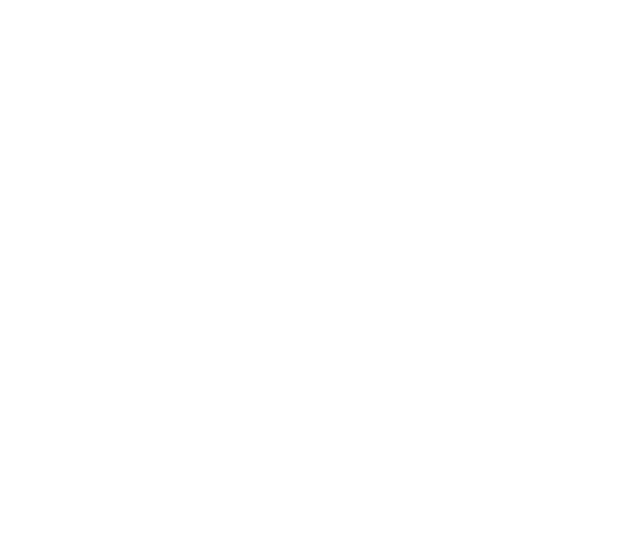
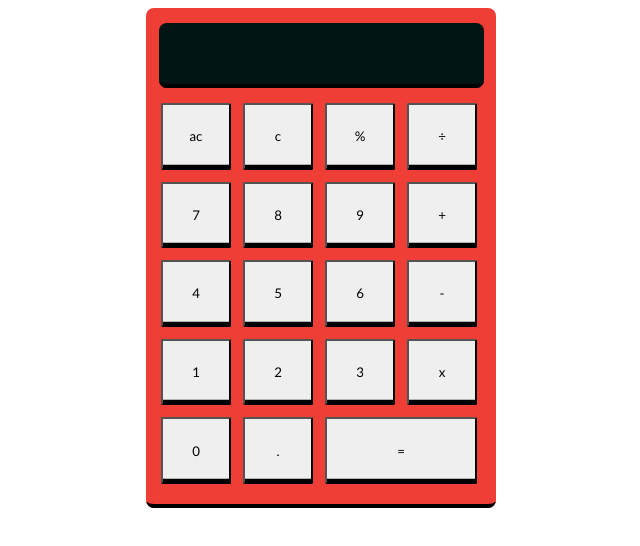
Before and after one commit to DiepvriesRisotto/calculator, a plain HTML site: page index.html in a window 1280 px wide. Shown: the whole page, without its empty margins (319-959 px from the left). Drawn offline with Linux system fonts and the light colour scheme.

Commit message:
Style calculator

```diff
--- a/index.html
+++ b/index.html
@@ -8,12 +8,32 @@
     <title>Calculator</title>
 </head>
     <body>
-        <div id="calculator">
-            <div id="display">
+        <div class="main">
+            <div class="calculator">
+                <div class="display">
 
-            </div>
-            <div id="keypad">
-
+                </div>
+                <div class="keypad">
+                    <button id="ac">ac</button>
+                    <button id="c">c</button>
+                    <button id="percent">%</button>
+                    <button id="divide">÷</button>
+                    <button id="seven">7</button>
+                    <button id="eight">8</button>
+                    <button id="nine">9</button>
+                    <button id="plus">+</button>
+                    <button id="four">4</button>
+                    <button id="five">5</button>
+                    <button id="six">6</button>
+                    <button id="minus">-</button>
+                    <button id="one">1</button>
+                    <button id="two">2</button>
+                    <button id="three">3</button>
+                    <button id="multiply">x</button>
+                    <button id="zero">0</button>
+                    <button id="decimal">.</button>
+                    <button id="equals">=</button>
+                </div>
             </div>
         </div>
     </body>
--- a/styles.css
+++ b/styles.css
@@ -0,0 +1,47 @@
+.main {
+    display: flex;
+    justify-content: center;
+    align-items: center;
+}
+
+.calculator {
+    background-color: #EF3E36;
+    width: 350px;
+    height: 500px;
+    border-radius: 8px;
+    box-shadow: inset 0 -0.6em 0 -0.35em;
+}
+
+.display {
+    background-color: #001514;
+    width: 325px;
+    height: 65px;
+    margin: auto;
+    margin-top: 15px;
+    border-radius: 8px;
+    box-shadow: inset 0 -0.6em 0 -0.35em;
+}
+
+.keypad {
+    height: 385px;
+    display: grid;
+    grid-template-columns: repeat(4, 1fr);
+    gap: 8px;
+    margin: 15px;
+}
+
+#equals {
+    grid-column: 3 / -1;
+}
+
+
+.keypad>button{
+    display: inline-block;
+    padding: 0.7em 1.4em;
+    margin: 0 0.3em 0.3em 0;
+    border-radius: 0.15em;
+    box-sizing: border-box;
+    text-decoration: none;
+    font-family: Futura, "Trebuchet MS", Arial, sans-serif;
+    box-shadow: inset 0 -0.6em 0 -0.35em;
+}
```
